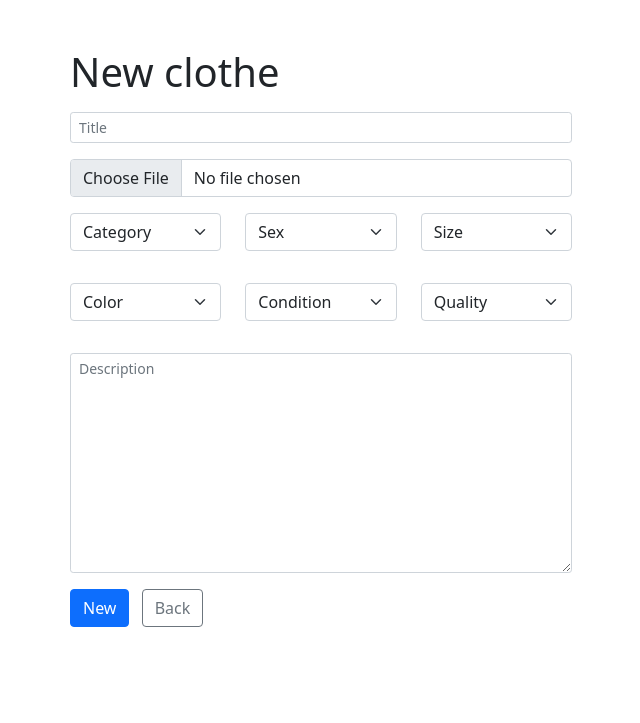
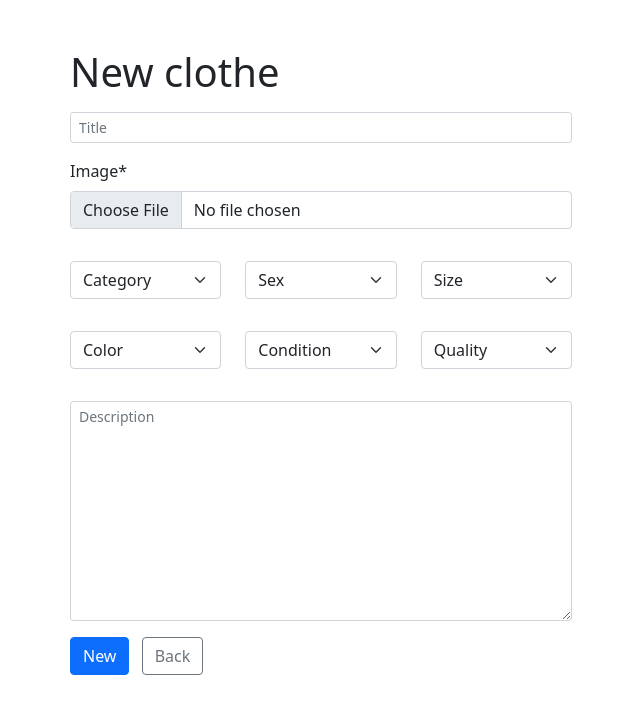
Before and after one commit to LudoTreb/Swapping-place, a Django app: page /swapping/new/ in a window 1280 px wide. Shown: the part 72-795 px from the top of the page, without its empty margins (56-696 px from the left). Run offline with Django 4.2, Linux system fonts and the light colour scheme; some libraries are stand-ins or nearby versions.

Commit message:
Add 'as_crispy_field' to fix the image field problem

```diff
--- a/templates/swapping/product_new.html
+++ b/templates/swapping/product_new.html
@@ -8,8 +8,9 @@
 <div class="container-sm p-5">
     <h1 class="ms-2">New clothe</h1>
     <div class="form-group">
-        <form action="" method="post">
+        <form action="" method="post" enctype="multipart/form-data">
             {% csrf_token %}
+
             <div class="row p-2">
                 <div class="col-md-6">
                     {{ form.title }}
@@ -17,7 +18,7 @@
             </div>
             <div class="row p-2">
                 <div class="col-md-6">
-                    {{ form.image }}
+                    {{ form.image|as_crispy_field }}
                 </div>
             </div>
             <div class="row p-2">
```
